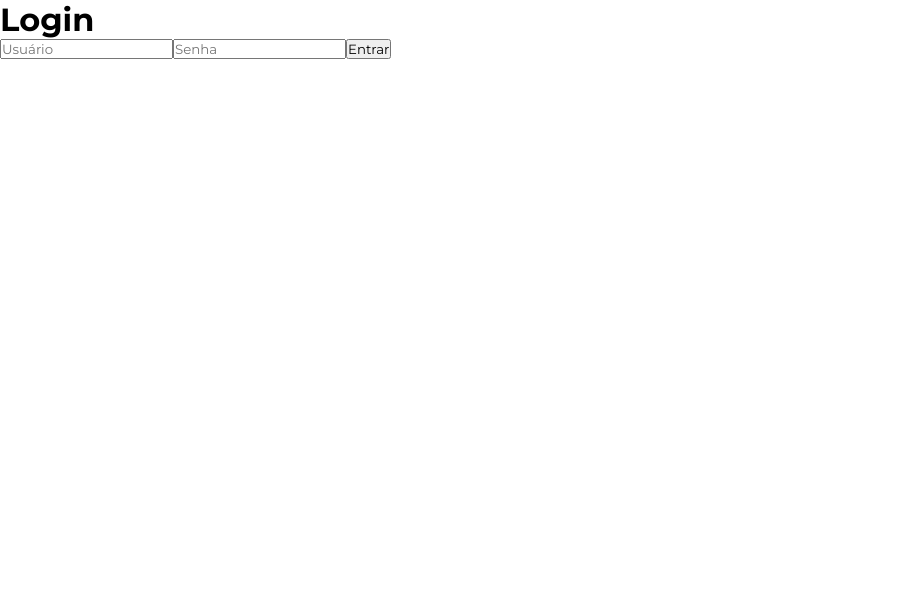
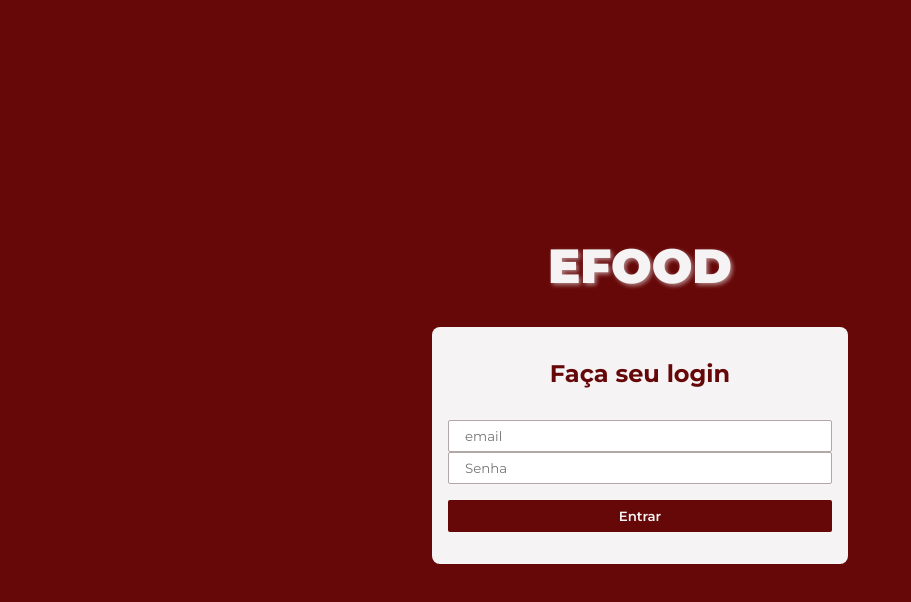
Before and after one commit to RamonSFR/ProjetoJeofton, a React (Vite) app in the folder frontend/: page /login in a window 1280 px wide. Shown: the top 602 px of the page, without its empty margins (0-911 px from the left). Built offline with nearby package versions, Linux system fonts and the light colour scheme.

Commit message:
login page style

```diff
--- a/frontend/src/pages/Login/index.tsx
+++ b/frontend/src/pages/Login/index.tsx
@@ -1,13 +1,16 @@
+import * as S from './styles'
+
 const Login = () => {
   return (
-    <div>
-      <h1>Login</h1>
-      <form>
-        <input type="text" placeholder="Usuário" />
+    <S.Container>
+      <h1>EFOOD</h1>
+      <S.Form>
+        <S.FormTitle>Faça seu login</S.FormTitle>
+        <input type="email" placeholder="email" />
         <input type="password" placeholder="Senha" />
         <button type="submit">Entrar</button>
-      </form>
-    </div>
+      </S.Form>
+    </S.Container>
   )
 }
 
--- a/frontend/src/pages/Login/styles.ts
+++ b/frontend/src/pages/Login/styles.ts
@@ -0,0 +1,61 @@
+import styled from 'styled-components'
+
+import { colors as c } from '../../styles/GlobalStyle'
+
+export const Container = styled.div`
+  display: flex;
+  flex-direction: column;
+  align-items: center;
+  justify-content: center;
+  height: 100vh;
+  background-color: ${c.red1};
+
+  h1 {
+    font-size: 3rem;
+    color: ${c.white1};
+    margin-bottom: 32px;
+    font-weight: 900;
+    text-shadow: 2px 2px 4px rgba(255, 255, 255, 0.5);
+  }
+`
+
+export const Form = styled.form`
+  padding: 32px 16px;
+  border-radius: 8px;
+  display: flex;
+  flex-direction: column;
+  align-items: center;
+  justify-content: center;
+  background-color: ${c.white1};
+
+  input {
+    width: 384px;
+    height: 32px;
+    border-radius: 2px;
+    border: 1px solid ${c.gray1};
+    padding: 0 16px;
+
+    &:focus {
+      outline: none;
+      border-color: ${c.red1};
+    }
+  }
+
+  button {
+    width: 100%;
+    margin-top: 16px;
+    border-radius: 2px;
+    padding: 8px 0;
+    border: none;
+    background-color: ${c.red1};
+    color: ${c.white1};
+    font-weight: 600;
+    cursor: pointer;
+  }
+`
+
+export const FormTitle = styled.h2`
+  margin-bottom: 32px;
+  color: ${c.red1};
+  font-weight: 700;
+`
--- a/frontend/src/styles/GlobalStyle.ts
+++ b/frontend/src/styles/GlobalStyle.ts
@@ -7,8 +7,8 @@ export const colors = {
   red2: '#A4161A',
   red3: '#BA181B',
   red4: '#E5383B',
-  grey1: '#B1A7A6',
-  grey2: '#D3D3D3',
+  gray1: '#B1A7A6',
+  gray2: '#D3D3D3',
   white1: '#F5F3F4',
   white2: '#FFFFFF'
 }
```
